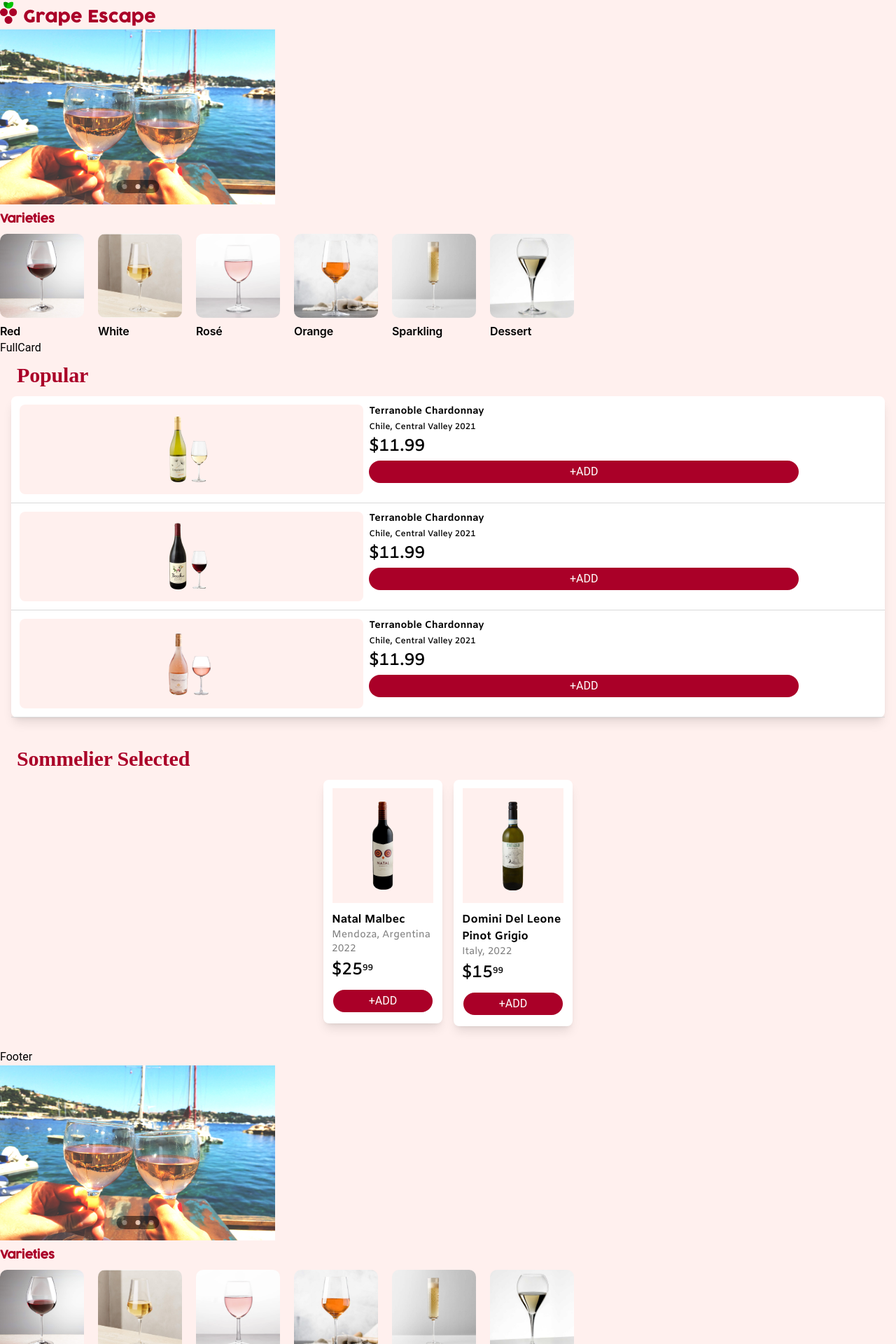
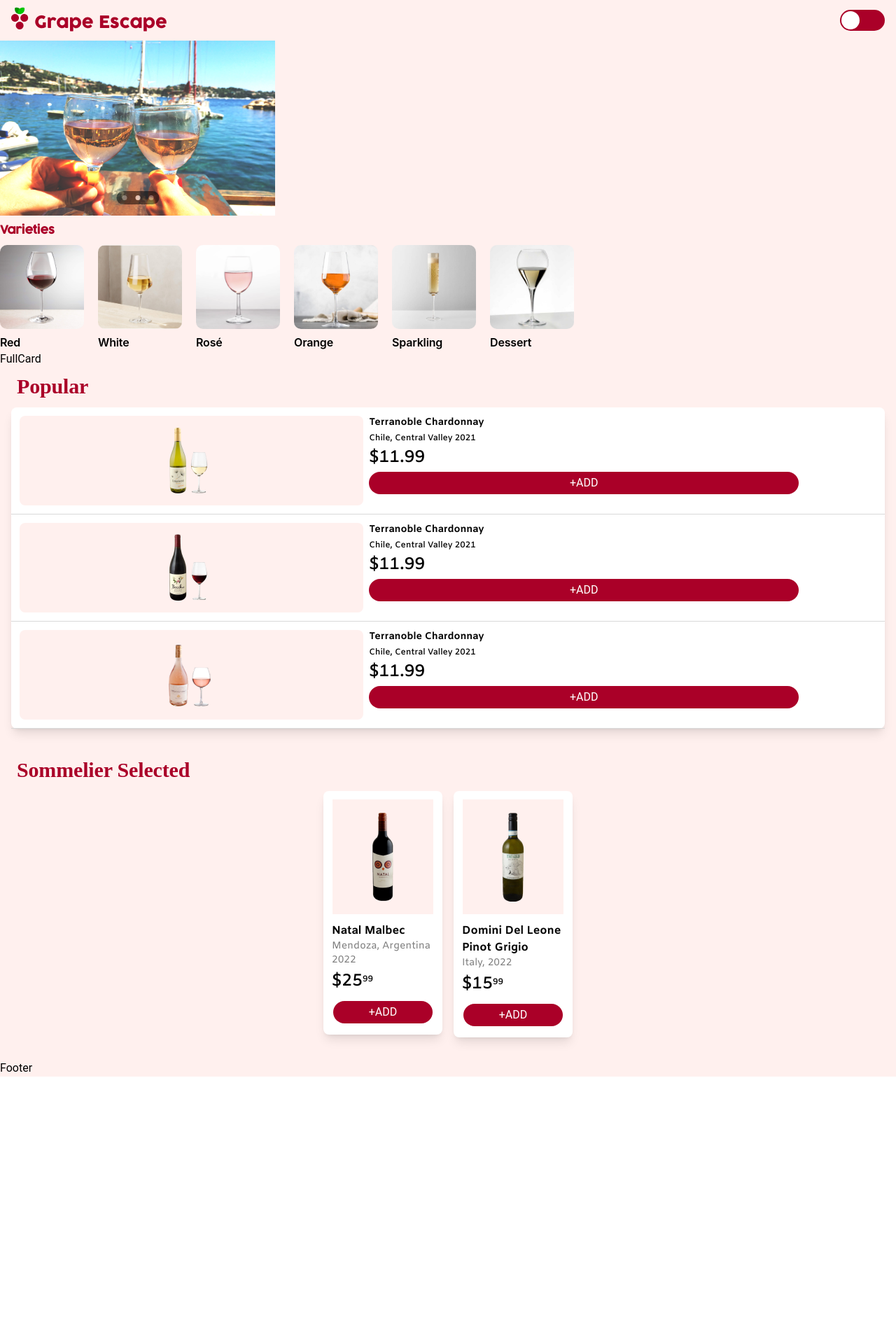
Before and after one commit to lst68868/winebar, a React (Create React App) app: page / in a window 1280 px wide. Shown: the top 1920 px of the page at 70% size. After the commit the page ends 1538 px from the top, so only its background shows below. Built offline with nearby package versions, Linux system fonts and the light colour scheme; a web font is replaced by a local one.

Commit message:
Updated Navbar switch

```diff
--- a/src/components/App.js
+++ b/src/components/App.js
@@ -3,23 +3,17 @@
 import Navbar from "./Navbar";
 import Footer from "./Footer";
 import LandingPage from "../pages/LandingPage";
-import Carousel from "./Carousel";
-import Slideshow from "./Slideshow";
-import Switch from "./Switch";
 import { ThemeContext } from "../context/ThemeContext";
 function App() {
   const { theme } = useContext(ThemeContext);
   return (
     <>
+      <div className={`App ${theme}`}>
       <Navbar />
       <Routes>
         <Route path="/" element={<LandingPage />} />
       </Routes>
       <Footer />
-      <div className={`App ${theme}`}>
-        <Slideshow className="w-10 h-10" />
-        <Carousel />
-        <Switch />
       </div>
     </>
   );
--- a/src/components/Navbar.js
+++ b/src/components/Navbar.js
@@ -1,12 +1,14 @@
 import React from "react";
 import { Link} from 'react-router-dom';
+import Switch from "./Switch";
 
 
 function Navbar() {
   return (
-  <>
+    <div className="flex justify-between items-center px-4 py-2">
   <Link to="/"><img src="assets/grape-escape-logo.png"/></Link>
-  </>
+  <Switch />
+  </div>
   )
 }
 
```
